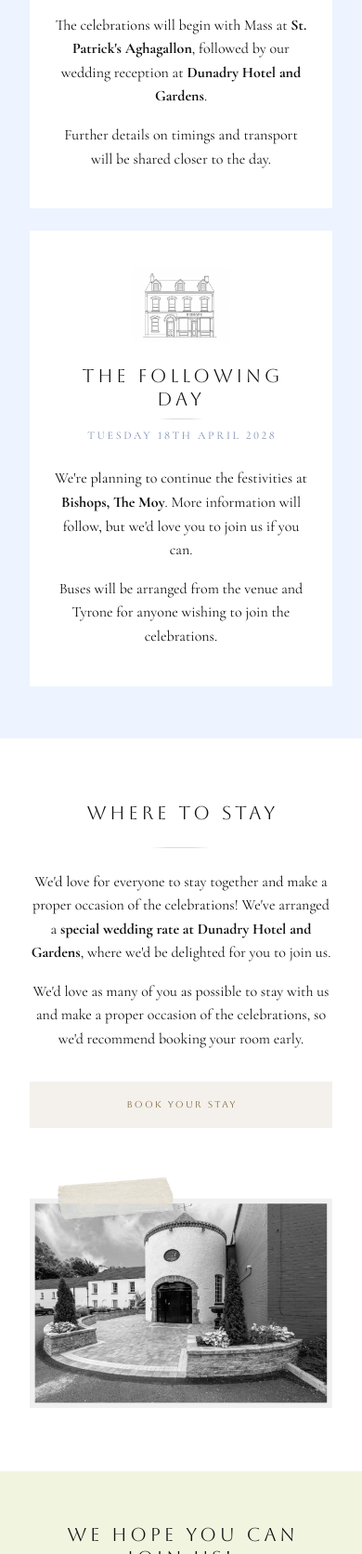
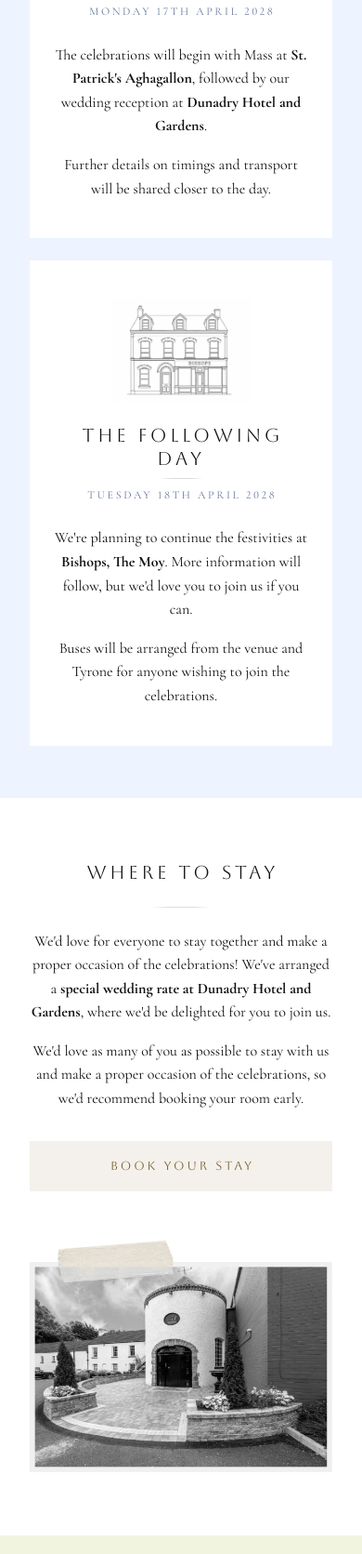
Before and after one commit to murrayquinnwedding/murrayquinnwedding.github.io, an Astro site: page / in a window 390 px wide. Shown: the part 1644-3315 px from the top of the page at 93% size. Built offline with nearby package versions, Linux system fonts and the light colour scheme; Astro itself is replaced by a stand-in of ours.

Commit message:
Apply Lucy's sizing and colour amends
Desktop:
- Intro heading capped at 24px (was 32px)
- Celebrations sprigs, the Dunadry photo (26rem -> 32rem), the card
  illustrations and the footer corner flowers all enlarged

Both:
- Card dates take --c-blue (#64769C); the near-identical --c-blue-light
  token had no other use, so it is gone
- "Book your stay" label is #6E511D, via a new --c-gold-dark token

Mobile:
- Card illustrations lifted by raising the clamp floor, which covers the
  desktop increase in the same declaration
- Button labels go 10px -> 13px. Buttons get their own --fs-btn token,
  overridden only below 860px, so the hero eyebrow and countdown labels
  that shared --fs-eyebrow keep their size and desktop buttons stay at
  12.24px

The footer's bottom padding grows with the flowers so they still clear
the buttons. Checked for collisions and overflow at 1440, 1024, 768 and
393.

Co-Authored-By: Claude Opus 5 <noreply@anthropic.com>

```diff
--- a/src/components/Celebrations.astro
+++ b/src/components/Celebrations.astro
@@ -124,7 +124,7 @@ const cards = [
      same height and the two cards' titles, dates and text on the same
      lines as each other. */
   .card__art {
-    height: clamp(5rem, 9.5vw, 8.5rem);
+    height: clamp(7rem, 11vw, 10rem);
     width: auto;
     max-width: 100%;
     margin-bottom: var(--s-3);
@@ -142,7 +142,7 @@ const cards = [
     letter-spacing: var(--ls-eyebrow);
     text-indent: var(--ls-eyebrow);
     text-transform: uppercase;
-    color: var(--c-blue-light);
+    color: var(--c-blue);
   }
 
   .card__body {
@@ -155,13 +155,13 @@ const cards = [
   .flower--top-right {
     top: 0;
     right: clamp(-1rem, 1vw, 1rem);
-    width: clamp(4.5rem, 8vw, 7rem);
+    width: clamp(5.5rem, 10.5vw, 9.5rem);
   }
 
   .flower--bottom-left {
     bottom: 0;
     left: clamp(-1.5rem, -1vw, 0rem);
-    width: clamp(4rem, 7vw, 6rem);
+    width: clamp(5rem, 9.5vw, 8.5rem);
   }
 
   @media (max-width: 860px) {
--- a/src/components/Footer.astro
+++ b/src/components/Footer.astro
@@ -41,7 +41,7 @@ const whatsapp = `https://wa.me/${CONTACT.whatsapp}`;
     background: var(--c-green-band);
     /* The extra bottom padding is what gives the corner flowers room to
        sit below the buttons rather than behind them. */
-    padding-block: var(--section-y) clamp(4.5rem, 7.5vw, 7rem);
+    padding-block: var(--section-y) clamp(5.5rem, 9vw, 8.5rem);
     text-align: center;
   }
 
@@ -75,7 +75,7 @@ const whatsapp = `https://wa.me/${CONTACT.whatsapp}`;
     content: '';
     position: absolute;
     bottom: 0;
-    width: clamp(9rem, 20vw, 17.5rem);
+    width: clamp(11rem, 24vw, 21rem);
     aspect-ratio: 560 / 687;
     background-repeat: no-repeat;
     background-position: bottom center;
--- a/src/components/WhereToStay.astro
+++ b/src/components/WhereToStay.astro
@@ -60,7 +60,7 @@ import { HOTEL_BOOKING_URL } from '../config';
 
   .stay__photo img {
     width: 100%;
-    max-width: 26rem;
+    max-width: 32rem;
     height: auto;
   }
 
--- a/src/styles/global.css
+++ b/src/styles/global.css
@@ -34,13 +34,13 @@
   /* Colour ------------------------------------------------------------- */
   --c-ink: #111111; /* body text */
   --c-gold: #725625; /* accent: dates, countdown numbers */
+  --c-gold-dark: #6e511d; /* "Book your stay" label */
   --c-gold-10: rgba(114, 86, 37, 0.1); /* button borders, hairlines */
   --c-white: #ffffff;
   --c-rule: #dcdcdc; /* dividers */
   --c-cream: #f4f1ec; /* countdown band, button fill */
   --c-cream-dark: #dbd2c3; /* "Book your stay" hover */
-  --c-blue: #64769c; /* Celebrations heading */
-  --c-blue-light: #798cb2; /* card dates */
+  --c-blue: #64769c; /* Celebrations heading, card dates */
   --c-blue-band: #edf3ff; /* Celebrations background */
   --c-green-band: #f1f5e0; /* footer background */
   --c-green-hover: #d6dfb6; /* Email / WhatsApp hover */
@@ -58,7 +58,7 @@
   --fs-display: clamp(2.25rem, 3.503vw, 4.25rem); /* AOIFE & MARK */
   --fs-band: clamp(1.5rem, 3.023vw, 3.75rem); /* THE CELEBRATIONS */
   --fs-section: clamp(1.25rem, 1.424vw, 1.75rem); /* WHERE TO STAY, cards, footer */
-  --fs-intro: clamp(1.125rem, 1.707vw, 2rem); /* intro heading */
+  --fs-intro: clamp(1.125rem, 1.707vw, 1.5rem); /* intro heading, 24px ceiling */
   --fs-date: clamp(1.125rem, 1.71vw, 1.875rem); /* 17.04.2028 */
   --fs-count: clamp(1.5rem, 2.18vw, 2.5rem); /* countdown numbers */
   --fs-body: clamp(1rem, 1.05vw, 1.125rem);
@@ -66,6 +66,10 @@
   /* The eyebrow and countdown labels are set in Aboreto, which runs wider
      than the body face, so they get their own size rather than --fs-small. */
   --fs-eyebrow: clamp(0.625rem, 0.85vw, 0.875rem);
+  /* Button labels track the eyebrow on desktop, but get their own token so
+     they can be lifted on small screens (see the override below) without
+     dragging the hero eyebrow and countdown labels up with them. */
+  --fs-btn: clamp(0.625rem, 0.85vw, 0.875rem);
 
   /* Tracking is per heading level in the design, not one global value.
      These were solved from the Figma export: for each group of headings
@@ -96,6 +100,14 @@
   --content-max: 1600px;
   --gutter: clamp(2rem, 6.7vw, 8rem); /* 32px mobile → 128px desktop */
   --section-y: clamp(3.5rem, 6vw, 6rem); /* vertical section rhythm */
+}
+
+/* On a phone the viewport-derived button size bottoms out at 10px, which is
+   too quiet for the main calls to action. Desktop is left untouched. */
+@media (max-width: 860px) {
+  :root {
+    --fs-btn: 0.8125rem;
+  }
 }
 
 /* --- Reset --------------------------------------------------------------- */
@@ -213,7 +225,7 @@ img {
   display: inline-block;
   text-align: center;
   font-family: var(--font-heading);
-  font-size: var(--fs-eyebrow);
+  font-size: var(--fs-btn);
   letter-spacing: var(--ls-eyebrow);
   text-indent: var(--ls-eyebrow);
   text-transform: uppercase;
@@ -229,6 +241,7 @@ img {
 /* Filled, used for "Book your stay". */
 .btn--solid {
   background: var(--c-cream);
+  color: var(--c-gold-dark);
   border: 1px solid transparent;
 }
 
```
